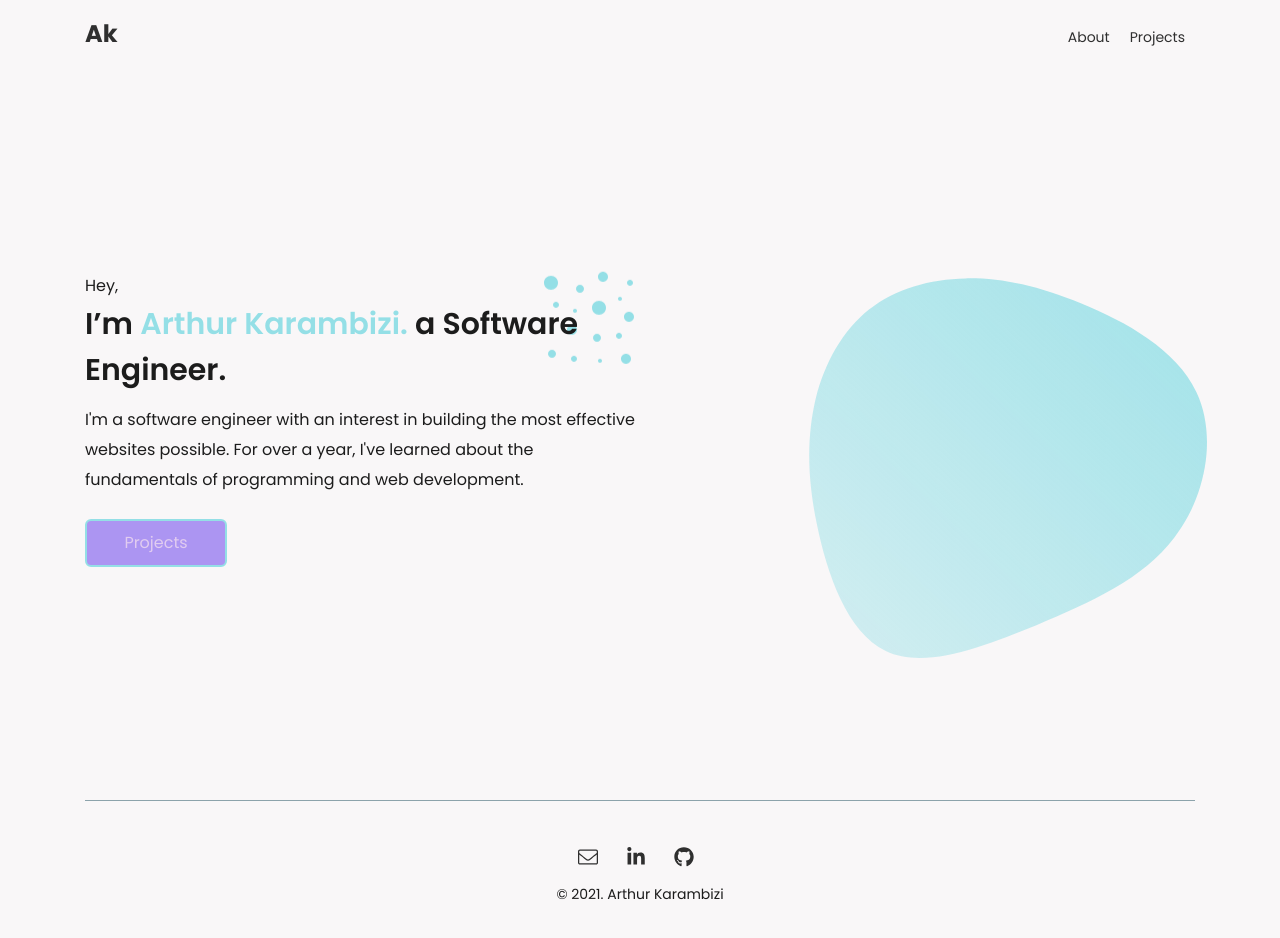
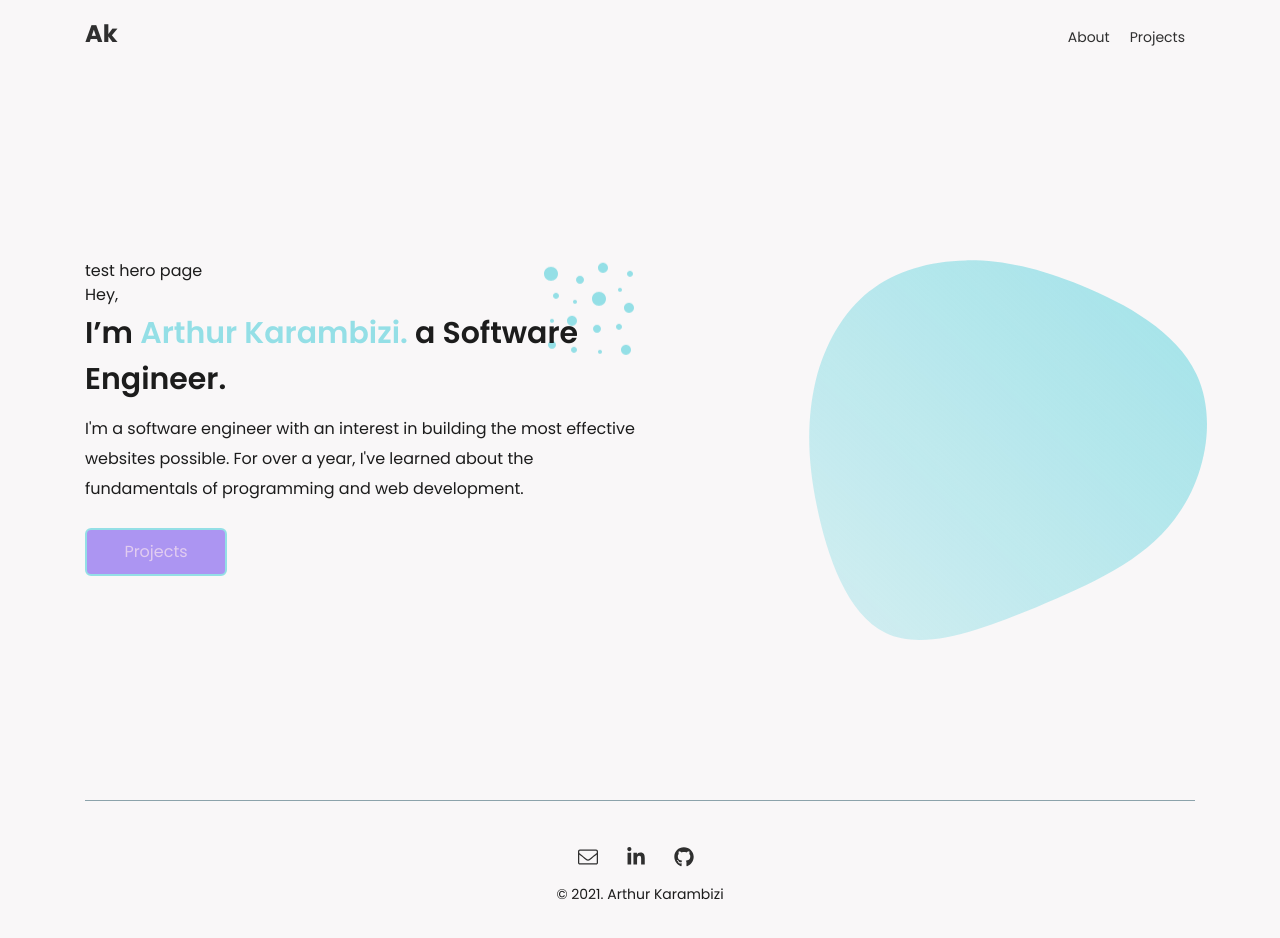
Before and after one commit to akarambizi/portfolio, a Next.js app: page / in a window 1280 px wide. Shown: the top 938 px of the page. Built offline with nearby package versions, Linux system fonts and the light colour scheme.

Commit message:
test portfolio

```diff
--- a/components/Hero.tsx
+++ b/components/Hero.tsx
@@ -64,6 +64,7 @@ function Hero() {
         <StyledHero>
             <AppContainer>
                 <StyledHeroContent>
+                    <p>test hero page</p>
                     <Text as="span">Hey,</Text>
                     <Title>
                         I’m <span>Arthur Karambizi.</span> a Software Engineer.
```
